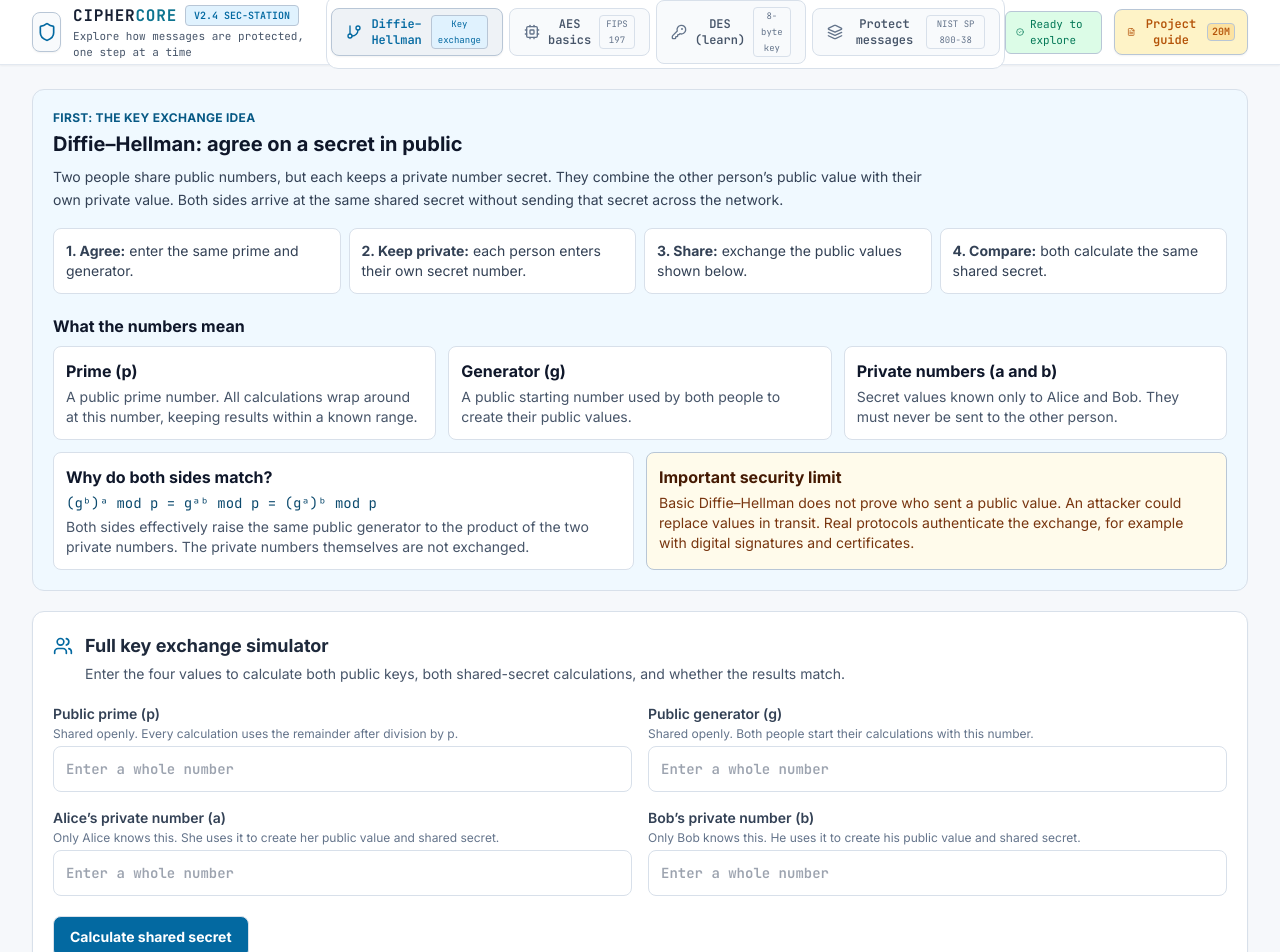
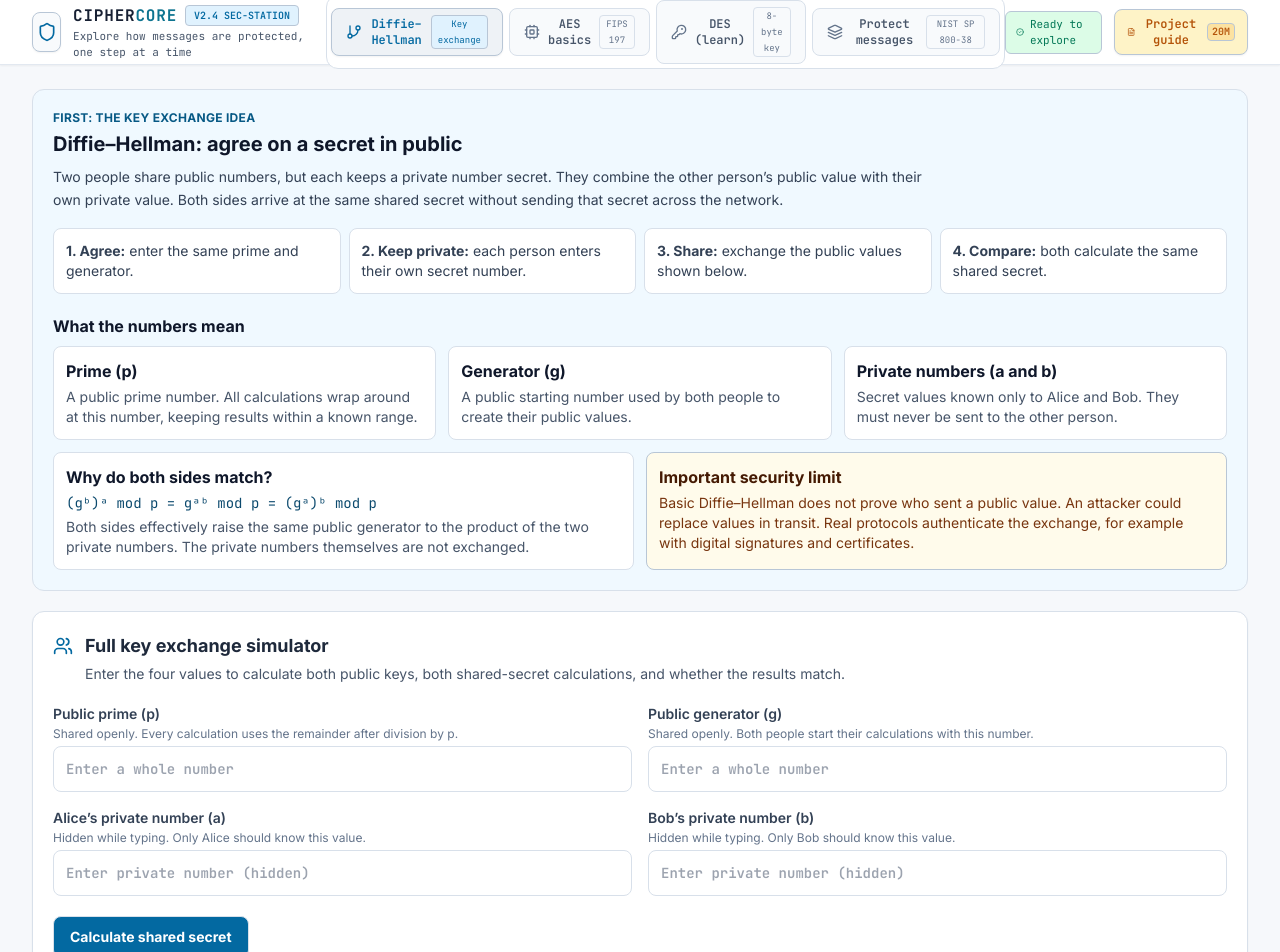
Before and after one commit to lavanyath15-crypto/Diffie_Hellman, a React (Vite) app: page / in a window 1280 px wide. Shown: the top 952 px of the page. Built offline with nearby package versions, Linux system fonts and the light colour scheme.

Commit message:
Mask Diffie-Hellman private values

```diff
--- a/src/components/ecc/EccVisualizer.tsx
+++ b/src/components/ecc/EccVisualizer.tsx
@@ -54,9 +54,9 @@ export const EccVisualizer: React.FC = () => {
     } catch (cause) { setError(cause instanceof Error ? cause.message : 'Check the numbers and try again.'); }
   };
 
-  const field = (label: string, hint: string, value: string, change: (next: string) => void) => <label className="block text-sm font-semibold text-slate-700">{label}
+  const field = (label: string, hint: string, value: string, change: (next: string) => void, privateValue = false) => <label className="block text-sm font-semibold text-slate-700">{label}
     <span className="mt-0.5 block text-xs font-normal text-slate-500">{hint}</span>
-    <input inputMode="numeric" value={value} onChange={e => change(e.target.value)} className="mt-1 w-full rounded-lg border border-slate-300 bg-white p-3 font-mono text-slate-800" placeholder="Enter a whole number" />
+    <input type={privateValue ? 'password' : 'text'} autoComplete={privateValue ? 'new-password' : 'off'} inputMode="numeric" value={value} onChange={e => change(e.target.value)} className="mt-1 w-full rounded-lg border border-slate-300 bg-white p-3 font-mono text-slate-800" placeholder={privateValue ? 'Enter private number (hidden)' : 'Enter a whole number'} aria-label={privateValue ? `${label}, hidden private value` : label} />
   </label>;
 
   return <div className="space-y-5">
@@ -89,8 +89,8 @@ export const EccVisualizer: React.FC = () => {
       <div className="mt-5 grid gap-4 sm:grid-cols-2">
         {field('Public prime (p)', 'Shared openly. Every calculation uses the remainder after division by p.', prime, setPrime)}
         {field('Public generator (g)', 'Shared openly. Both people start their calculations with this number.', generator, setGenerator)}
-        {field('Alice’s private number (a)', 'Only Alice knows this. She uses it to create her public value and shared secret.', alicePrivate, setAlicePrivate)}
-        {field('Bob’s private number (b)', 'Only Bob knows this. He uses it to create his public value and shared secret.', bobPrivate, setBobPrivate)}
+        {field('Alice’s private number (a)', 'Hidden while typing. Only Alice should know this value.', alicePrivate, setAlicePrivate, true)}
+        {field('Bob’s private number (b)', 'Hidden while typing. Only Bob should know this value.', bobPrivate, setBobPrivate, true)}
       </div>
       <button onClick={calculate} className="mt-5 rounded-lg bg-sky-700 px-4 py-2.5 text-sm font-bold text-white hover:bg-sky-800">Calculate shared secret</button>
       <p className="mt-3 text-xs text-slate-500">The prime is checked with a probabilistic primality test. This classroom calculator is for learning; production key exchange needs vetted libraries and authenticated public keys.</p>
@@ -99,14 +99,14 @@ export const EccVisualizer: React.FC = () => {
     {exchange && <section className="rounded-xl border border-emerald-200 bg-white p-5 shadow-sm space-y-4">
       <h3 className="text-base font-bold text-slate-800">Your results</h3>
       <div className="grid gap-3 md:grid-cols-2">
-        <div className="rounded-lg border border-slate-200 bg-slate-50 p-4"><p className="text-sm font-semibold text-slate-700">Alice shares this public value</p><p className="mt-1 break-all font-mono text-sm text-sky-800">{generator}^{alicePrivate} mod {prime} = {exchange.publicAlice.toString()}</p></div>
-        <div className="rounded-lg border border-slate-200 bg-slate-50 p-4"><p className="text-sm font-semibold text-slate-700">Bob shares this public value</p><p className="mt-1 break-all font-mono text-sm text-sky-800">{generator}^{bobPrivate} mod {prime} = {exchange.publicBob.toString()}</p></div>
+        <div className="rounded-lg border border-slate-200 bg-slate-50 p-4"><p className="text-sm font-semibold text-slate-700">Alice shares this public value</p><p className="mt-1 break-all font-mono text-sm text-sky-800">gᵃ mod p = {exchange.publicAlice.toString()}</p></div>
+        <div className="rounded-lg border border-slate-200 bg-slate-50 p-4"><p className="text-sm font-semibold text-slate-700">Bob shares this public value</p><p className="mt-1 break-all font-mono text-sm text-sky-800">gᵇ mod p = {exchange.publicBob.toString()}</p></div>
       </div>
       <div className="flex flex-wrap items-center gap-3 rounded-lg border border-emerald-200 bg-emerald-50 p-4 text-emerald-900"><ShieldCheck className="h-5 w-5" /><span className="font-bold">{exchange.secretAlice === exchange.secretBob ? 'Both people calculated the same shared secret.' : 'The shared values do not match. Check the inputs.'}</span></div>
       <p className="rounded-lg border border-slate-200 bg-slate-50 p-3 text-sm text-slate-700">An observer can see the prime, generator, and both public values. The observer does not see Alice’s or Bob’s private number. With properly chosen large parameters, working backward from a public value to its private number is computationally difficult.</p>
       <div className="grid gap-3 md:grid-cols-2">
-        <div className="rounded-lg border border-slate-200 bg-white p-4"><p className="text-sm font-semibold text-slate-700">Alice calculates the shared secret</p><p className="mt-1 break-all font-mono text-sm">{exchange.publicBob.toString()}^{alicePrivate} mod {prime} = {exchange.secretAlice.toString()}</p><p className="mt-1 flex items-center gap-1 text-xs text-slate-500">Bob’s public value raised to Alice’s private number <ArrowRight className="h-3 w-3" /></p></div>
-        <div className="rounded-lg border border-slate-200 bg-white p-4"><p className="text-sm font-semibold text-slate-700">Bob calculates the shared secret</p><p className="mt-1 break-all font-mono text-sm">{exchange.publicAlice.toString()}^{bobPrivate} mod {prime} = {exchange.secretBob.toString()}</p><p className="mt-1 text-xs text-slate-500">Alice’s public value raised to Bob’s private number</p></div>
+        <div className="rounded-lg border border-slate-200 bg-white p-4"><p className="text-sm font-semibold text-slate-700">Alice calculates the shared secret</p><p className="mt-1 break-all font-mono text-sm">Bᵃ mod p = {exchange.secretAlice.toString()}</p><p className="mt-1 flex items-center gap-1 text-xs text-slate-500">Alice uses her hidden private number with Bob’s public value <ArrowRight className="h-3 w-3" /></p></div>
+        <div className="rounded-lg border border-slate-200 bg-white p-4"><p className="text-sm font-semibold text-slate-700">Bob calculates the shared secret</p><p className="mt-1 break-all font-mono text-sm">Aᵇ mod p = {exchange.secretBob.toString()}</p><p className="mt-1 text-xs text-slate-500">Bob uses his hidden private number with Alice’s public value</p></div>
       </div>
     </section>}
   </div>;
```
